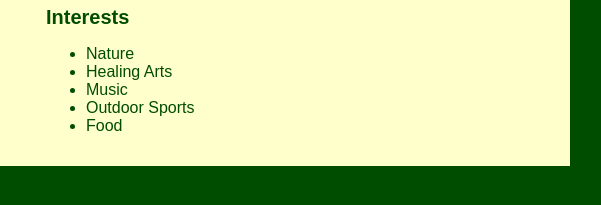
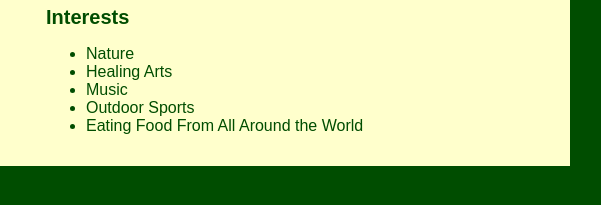
Before and after one commit to JM-0108/JM-0108.github.io, a plain HTML site: page index.html in a window 1280 px wide. Shown: the part 195-400 px from the top of the page, 470-1071 px from the left. Drawn offline with Linux system fonts and the light colour scheme.

Commit message:
Update index.html

```diff
--- a/index.html
+++ b/index.html
@@ -99,7 +99,7 @@
                             <li>Healing Arts</li>
                             <li>Music</li>
                             <li>Outdoor Sports</li>
-                            <li>Food</li>
+                            <li>Eating Food From All Around the World</li>
                         </ul>
                  </section>
            </div>
```
